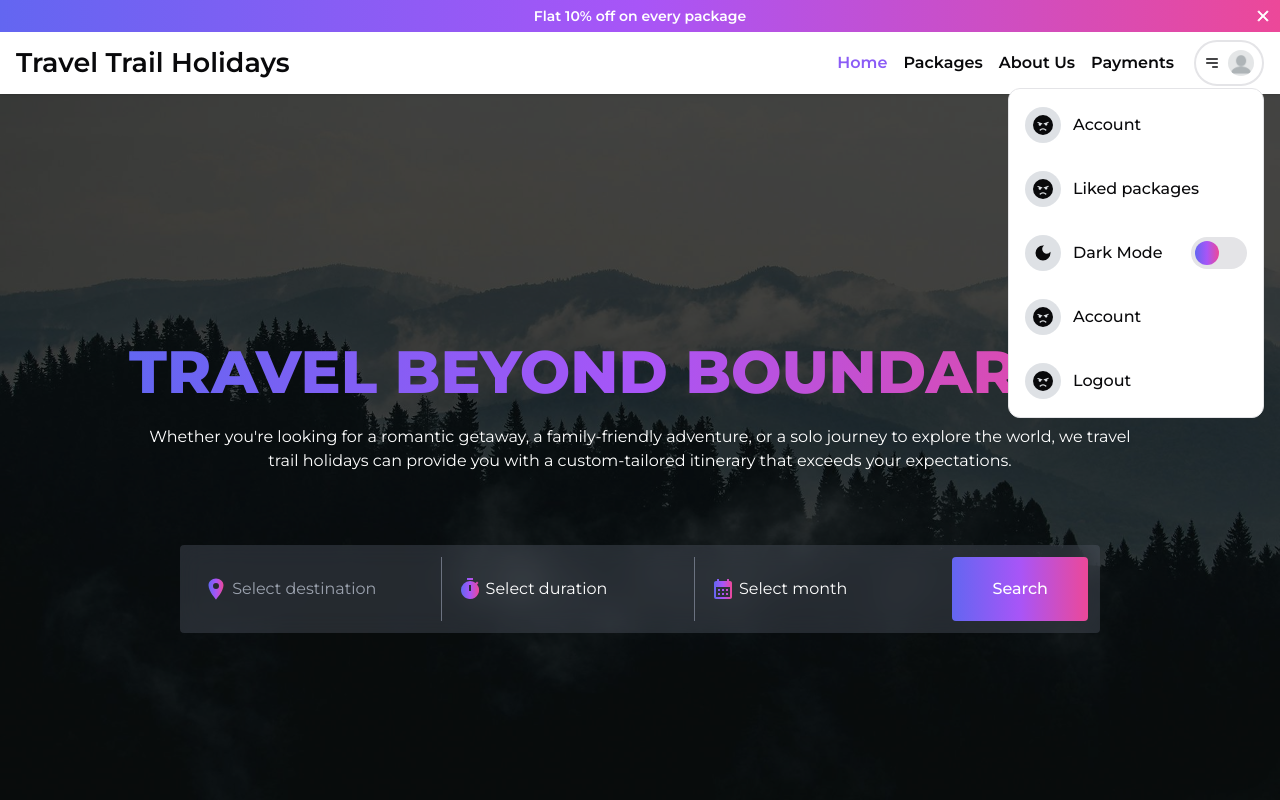
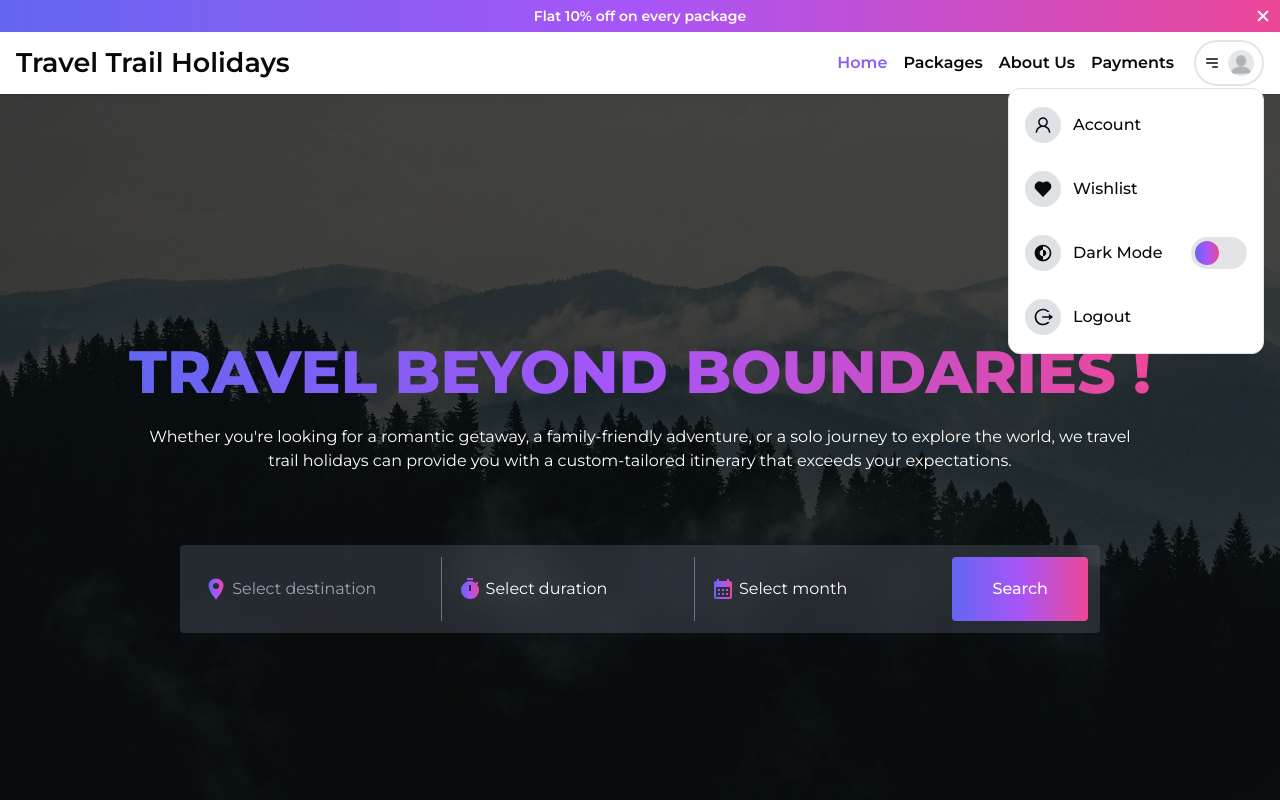
Before and after one commit to diwakarjha554/tth-frontend-netlify, a Next.js app: page / in a window 1280 px wide. Both pictures are taken after a click on the element 1229 px from the left and 63 px from the top of the page. Shown: the top 800 px of the page. Built offline with nearby package versions, Linux system fonts and the light colour scheme.

Commit message:
optimize menu icons

```diff
--- a/components/navbar/lower-navbar/menu/dark-mode-btn/index.tsx
+++ b/components/navbar/lower-navbar/menu/dark-mode-btn/index.tsx
@@ -1,13 +1,14 @@
 import React from 'react';
 import ThemeSwitcher from '@/components/ui/theme/themeSwitcher';
 import { MdDarkMode } from 'react-icons/md';
+import { CgDarkMode } from 'react-icons/cg';
 
 const DarkModeBtn = () => {
     return (
         <div className='px-3 h-16 bg-background flex items-center justify-between'>
             <div className='flex items-center gap-3'>
                 <div className='bg-gray-300/70 dark:bg-gray-500/50 p-2 rounded-full'>
-                    <MdDarkMode size={20} />
+                    <CgDarkMode size={20} />
                 </div>
                 <h1 className='font-medium'>
                     Dark Mode
--- a/components/navbar/lower-navbar/menu/index.tsx
+++ b/components/navbar/lower-navbar/menu/index.tsx
@@ -6,6 +6,8 @@ import MenuItems from '@/components/navbar/lower-navbar/menu/menu-items';
 import DarkModeBtn from '@/components/navbar/lower-navbar/menu/dark-mode-btn';
 import { HiOutlineMenuAlt3 } from 'react-icons/hi';
 import { FaFaceAngry } from 'react-icons/fa6';
+import { AiOutlineUser } from 'react-icons/ai';
+import { RiHeartFill, RiLogoutCircleRLine } from 'react-icons/ri';
 
 const Menu = () => {
 
@@ -23,11 +25,11 @@ const Menu = () => {
       </div>
       {isOpen && (
         <div className='absolute bg-background border top-12 right-0 rounded-xl w-64 p-1'>
-          <MenuItems href='' title='Account' icon={FaFaceAngry} className='bg-background rounded-xl hover:bg-gray-200 dark:hover:bg-gray-500/40' />
-          <MenuItems href='' title='Liked packages' icon={FaFaceAngry} className='bg-background rounded-xl hover:bg-gray-200 dark:hover:bg-gray-500/40' />
+          <MenuItems href='' title='Account' icon={AiOutlineUser} className='bg-background rounded-xl hover:bg-gray-200 dark:hover:bg-gray-500/40' />
+          <MenuItems href='' title='Wishlist' icon={RiHeartFill} className='bg-background rounded-xl hover:bg-gray-200 dark:hover:bg-gray-500/40' />
+          {/* <MenuItems href='' title='Account' icon={FaFaceAngry} className='bg-background rounded-xl hover:bg-gray-200 dark:hover:bg-gray-500/40' /> */}
           <DarkModeBtn />
-          <MenuItems href='' title='Account' icon={FaFaceAngry} className='bg-background rounded-xl hover:bg-gray-200 dark:hover:bg-gray-500/40' />
-          <MenuItems href='' title='Logout' icon={FaFaceAngry} className='bg-background rounded-xl hover:bg-gray-200 dark:hover:bg-gray-500/40' />
+          <MenuItems href='' title='Logout' icon={RiLogoutCircleRLine} className='bg-background rounded-xl hover:bg-gray-200 dark:hover:bg-gray-500/40' />
         </div>
       )}
     </div>
```
